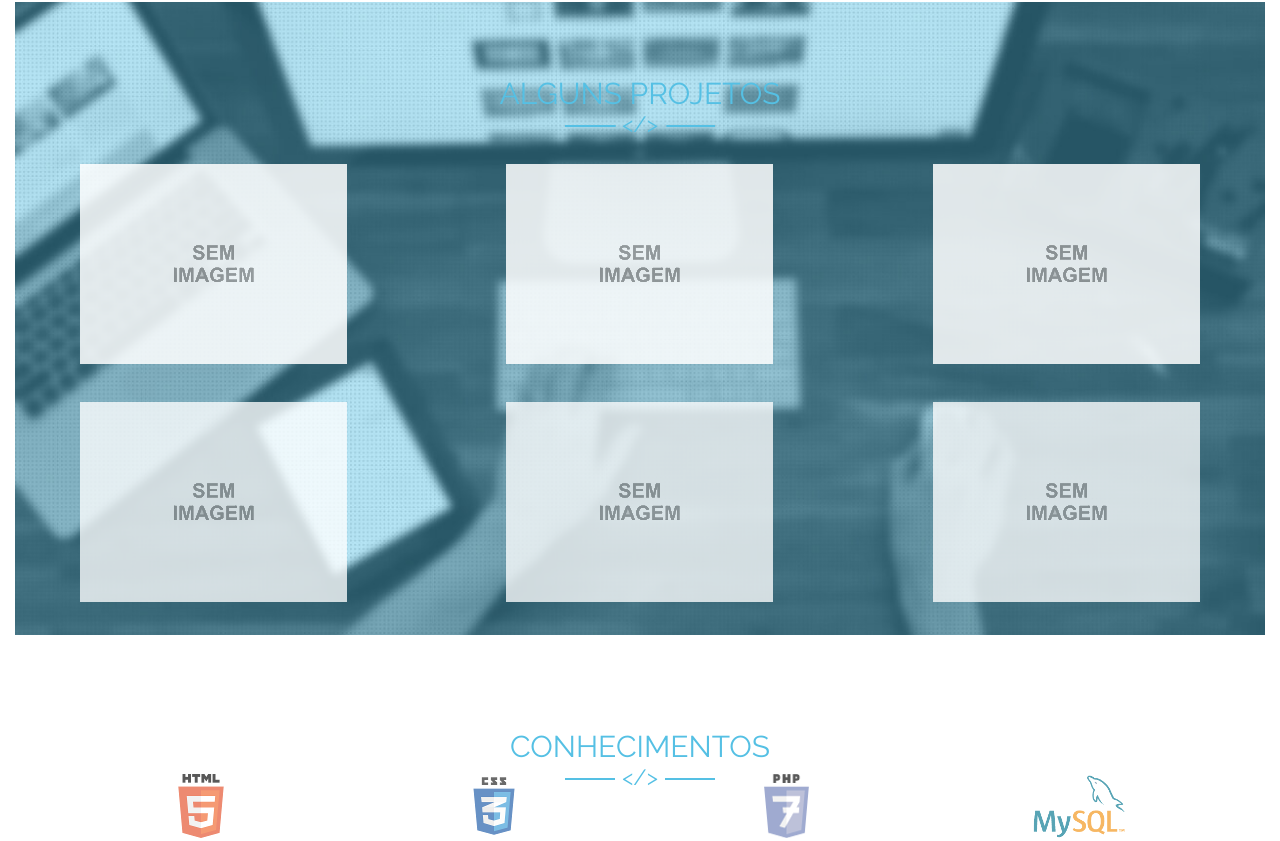
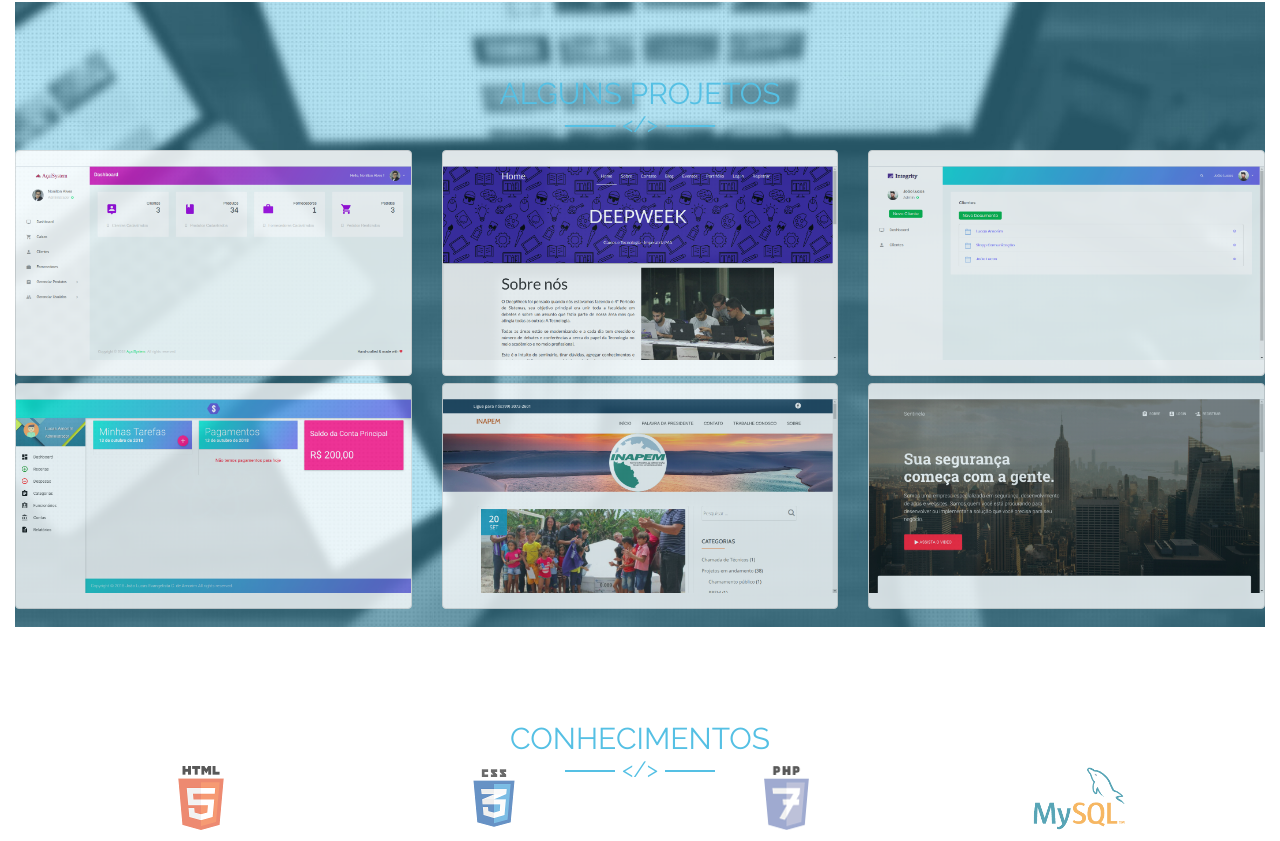
Before and after one commit to JLucasCAmorim/JLucasCAmorim.github.io, a plain HTML site: page index.html in a window 1280 px wide. Shown: the part 2332-3173 px from the top of the page. Drawn offline with nearby package versions, Linux system fonts and the light colour scheme.

Commit message:
Atualizando

```diff
--- a/index.html
+++ b/index.html
@@ -137,14 +137,14 @@
 
                             <!-- Exibir 3 itens de cada linha no pc e esconder a 4 -->
                             <div class="row blocos-projetos">
-                                <div class="col-md-4 col-sm-4 scrollflow -slide-top -opacity"><img class="img-responsive" style="margin: 0 auto !important;padding: 15px 0;" src="images/projetos/sem-imagem.jpg"></div>
-                                <div class="col-md-4 col-sm-4 scrollflow -slide-top -opacity"><img class="img-responsive" style="margin: 0 auto !important;padding: 15px 0" src="images/projetos/sem-imagem.jpg"></div>
-                                <div class="col-md-4 col-sm-4 scrollflow -slide-top -opacity"><img class="img-responsive" style="margin: 0 auto !important;padding: 15px 0" src="images/projetos/sem-imagem.jpg"></div>
+                                <div class="col-md-4 col-sm-4 scrollflow -slide-top -opacity"><img class="img-responsive img-thumbnail" style="margin: 0 auto !important;padding: 15px 0; width: 400px;" src="images/projetos/acai.png"></div>
+                                <div class="col-md-4 col-sm-4 scrollflow -slide-top -opacity"><img class="img-responsive  img-thumbnail" style="margin: 0 auto !important;padding: 15px 0; width: 400px;" src="images/projetos/deepweek.png"></div>
+                                <div class="col-md-4 col-sm-4 scrollflow -slide-top -opacity"><img class="img-responsive img-thumbnail" style="margin: 0 auto !important;padding: 15px 0;  width: 400px;" src="images/projetos/integrity.png"></div>
                             </div>
                             <div class="row blocos-projetos">
-                                <div class="col-md-4 col-sm-4 scrollflow -slide-top -opacity"><img class="img-responsive" style="margin: 0 auto !important;padding: 15px 0" src="images/projetos/sem-imagem.jpg"></div>
-                                <div class="col-md-4 col-sm-4 scrollflow -slide-top -opacity"><img class="img-responsive" style="margin: 0 auto !important;padding: 15px 0" src="images/projetos/sem-imagem.jpg"></div>
-                                <div class="col-md-4 col-sm-4 scrollflow -slide-top -opacity"><img class="img-responsive" style="margin: 0 auto !important;padding: 15px 0" src="images/projetos/sem-imagem.jpg"></div>
+                                <div class="col-md-4 col-sm-4 scrollflow -slide-top -opacity"><img class="img-responsive img-thumbnail" style="margin: 0 auto !important;padding: 15px 0; width: 400px;" src="images/projetos/myfinances.png"></div>
+                                <div class="col-md-4 col-sm-4 scrollflow -slide-top -opacity"><img class="img-responsive img-thumbnail" style="margin: 0 auto !important;padding: 15px 0; width: 400px;" src="images/projetos/inapem.png"></div>
+                                <div class="col-md-4 col-sm-4 scrollflow -slide-top -opacity"><img class="img-responsive img-thumbnail" style="margin: 0 auto !important;padding: 15px 0; width: 400px;" src="images/projetos/Sentinela.png"></div>
                             </div>
                         </div>
                     </div>
```
Also changed, not shown: images/projetos/Sentinela.png (added), images/projetos/acai.png (added), images/projetos/deepweek.png (added), images/projetos/inapem.png (added), images/projetos/integrity.png (added), images/projetos/myfinances.png (added).
